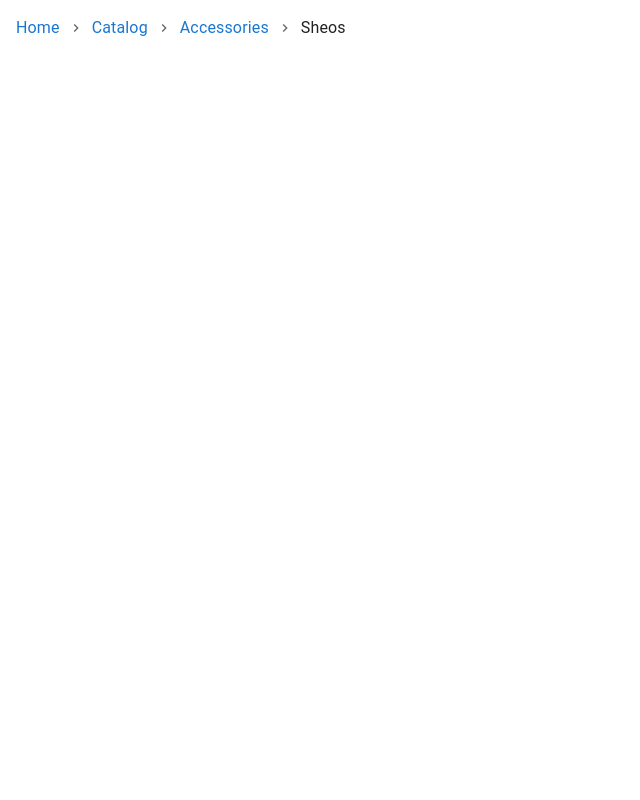
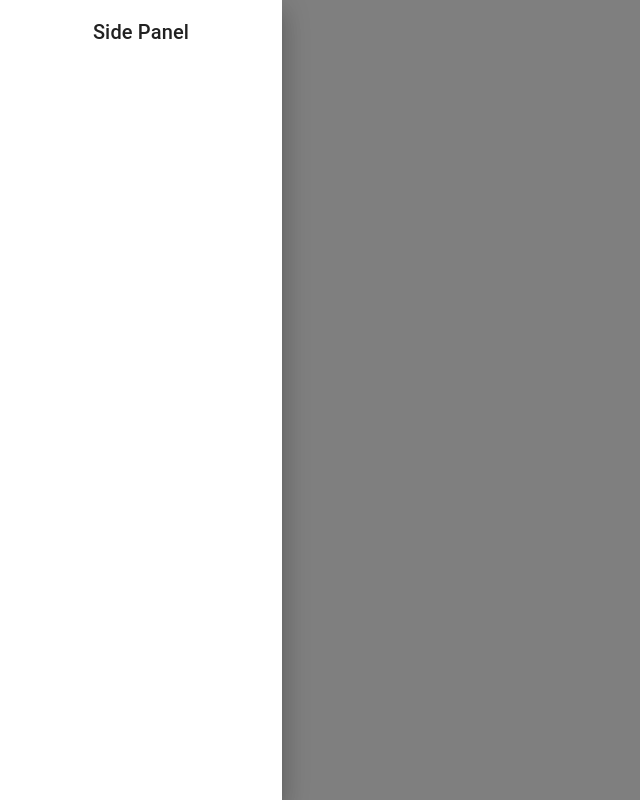
Before and after one commit to MuhdHanish/learnig_mui, a React (Vite) app: page / in a window 1280 px wide. Both pictures are taken after a click on the button "logo". Shown: the whole page, without its empty margins (0-640 px from the left). Built offline with nearby package versions, Linux system fonts and the light colour scheme.

Commit message:
lesson 22 - Drawer

```diff
--- a/src/App.tsx
+++ b/src/App.tsx
@@ -1,5 +1,6 @@
 import './App.css'
-import { MUIBreadcrumbs } from './components/MUIBreadcrumbs'
+import { MUIDrawer } from './components/MUIDrawer'
+// import { MUIBreadcrumbs } from './components/MUIBreadcrumbs'
 // import { MUILink } from './components/MUILink'
 // import { MUINavbar } from './components/MUINavbar'
 // import { MUIImageList } from './components/MUIImageList'
@@ -35,7 +36,8 @@
         {/* <MUIImageList/> */}
         {/* <MUINavbar/> */}
         {/* <MUILink/> */}
-        <MUIBreadcrumbs/>
+        {/* <MUIBreadcrumbs/> */}
+        <MUIDrawer/>
       </div>
     </>
   )
--- /dev/null
+++ b/src/components/MUIDrawer.tsx
@@ -0,0 +1,31 @@
+import { Box, Drawer, IconButton, Typography } from "@mui/material";
+import MenuIcon from "@mui/icons-material/Menu";
+import { useState } from "react";
+
+export const MUIDrawer = () => {
+  const [isDrawerOpen, setIsDrawerOpen] = useState(false);
+  return (
+    <>
+      <IconButton
+        size="large"
+        edge="start"
+        color="inherit"
+        aria-label="logo"
+        onClick={() => setIsDrawerOpen(true)}
+      >
+        <MenuIcon />
+      </IconButton>
+      <Drawer
+        anchor="left"
+        open={isDrawerOpen}
+        onClose={() => setIsDrawerOpen(false)}
+      >
+        <Box width={"250px"} p={2} textAlign={"center"} role="presentation">
+          <Typography variant="h6" component="div">
+            Side Panel
+          </Typography>
+        </Box>
+      </Drawer>
+    </>
+  );
+};
```
